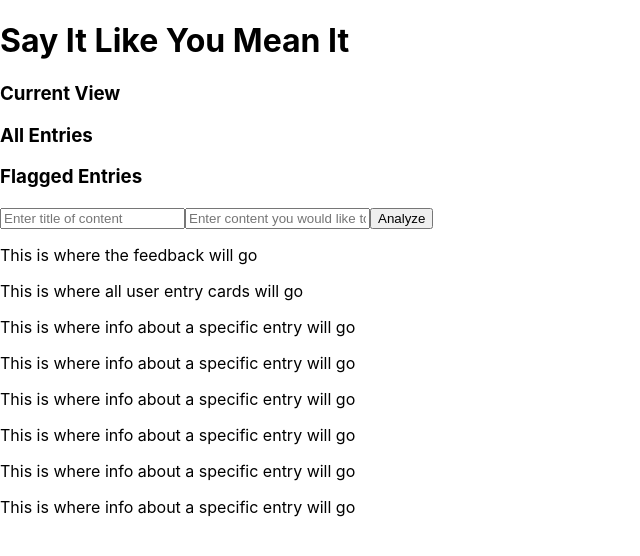
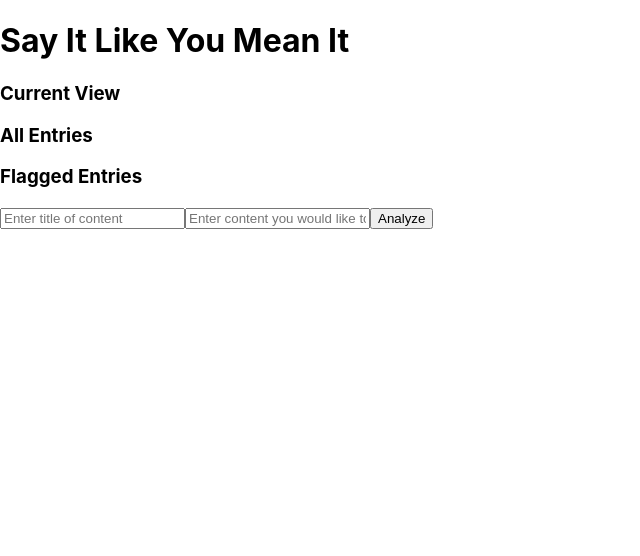
Before and after one commit to Logandv3/Say-it-like-you-mean-it, a React (Create React App) app: page / in a window 1280 px wide. Shown: the top 556 px of the page, without its empty margins (0-640 px from the left). Built offline with nearby package versions, Linux system fonts and the light colour scheme.

Commit message:
Add switch for feedback and past entry views

```diff
--- a/src/components/App.js
+++ b/src/components/App.js
@@ -4,7 +4,7 @@ import Nav from './Nav'
 import Form from './Form'
 import Feedback from './Feedback'
 import PastEntryView from './PastEntryView'
-import { Route } from 'react-router-dom'
+import { Route, Switch } from 'react-router-dom'
 
 class App extends Component {
   constructor() {
@@ -34,8 +34,16 @@ class App extends Component {
             )
           }}
         />
-        <Feedback />
-        <PastEntryView />
+        <Switch>
+        <Route
+          exact
+          path='/:id'
+          render={() => <Feedback />} />
+        <Route
+          exact
+          path='/:id'
+          render={() => <PastEntryView />} />
+        </Switch>
       </div>
     )
   }
```
